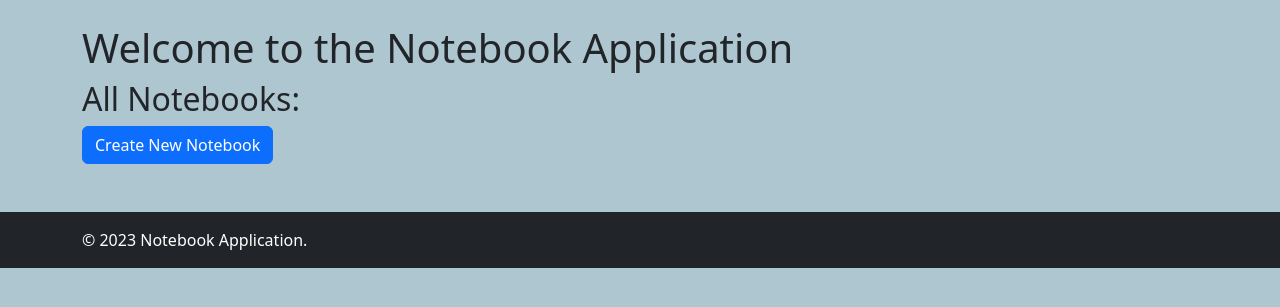
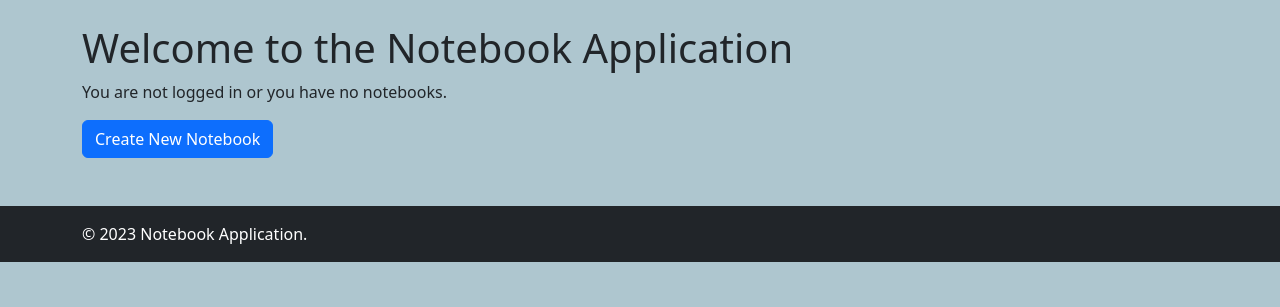
Before and after one commit to darionbadillo/Journal-Application, a Django app: page / in a window 1280 px wide. Shown: the part 76-383 px from the top of the page. Run offline with Django 4.2, Linux system fonts and the light colour scheme; some libraries are stand-ins or nearby versions.

Commit message:
Users implemented fully, Notebooks working, Everything IS GREAT

```diff
--- a/journal_application/templates/journal_application/index.html
+++ b/journal_application/templates/journal_application/index.html
@@ -3,18 +3,24 @@
 {% block content %}
 <h1>Welcome to the Notebook Application</h1>
 
+<ul class="list-group">
+    {% if all_notebooks %}
         <h2>All Notebooks:</h2>
-<ul class="list-group">
-    {% for book in user.notebooks.all%}
+        {% for book in all_notebooks%}
         <li class="list-group-item">
             <strong>Title:</strong> <a href="{% url 'notebook-detail' book.id %}"
                 style="color: {{ book.color }};">{{ book.title }}</a>
 
             <a href="{% url 'update_notebook' book.id %}" class="btn btn-sm btn-outline-secondary float-right">Edit</a>
             <a href="{% url 'delete_notebook' book.id %}" class="btn btn-sm btn-outline-danger float-right">Delete</a>
+            <a href="{% url 'create_notebook' %}" class="btn btn-primary">Create New Notebook</a>
         </li>
+        {%endfor%}
+    {% else %}
+        <p>You are not logged in or you have no notebooks.</p>
+    {% endif %}
 
-    {%endfor%}
 </ul>
 <a href="{% url 'create_notebook' %}" class="btn btn-primary">Create New Notebook</a>
+
 {% endblock %}
--- a/journal_application/views.py
+++ b/journal_application/views.py
@@ -10,7 +10,12 @@ from django.contrib.auth.decorators import login_required
 
 # Home page view
 def index(request):
-    all_notebooks = Notebook.objects.all()
+    if request.user.is_authenticated:
+        # Get notebooks for logged-in user
+        all_notebooks = Notebook.objects.filter(user=request.user)
+    else:
+        # Handle anonymous user case
+        all_notebooks = None
     return render( request, 'journal_application/index.html', {'all_notebooks': all_notebooks})
 
 # Notebook views
```
Also changed, not shown: requirements.txt (+17 -0 lines). Lines whose indentation alone changed are shown as unchanged.
